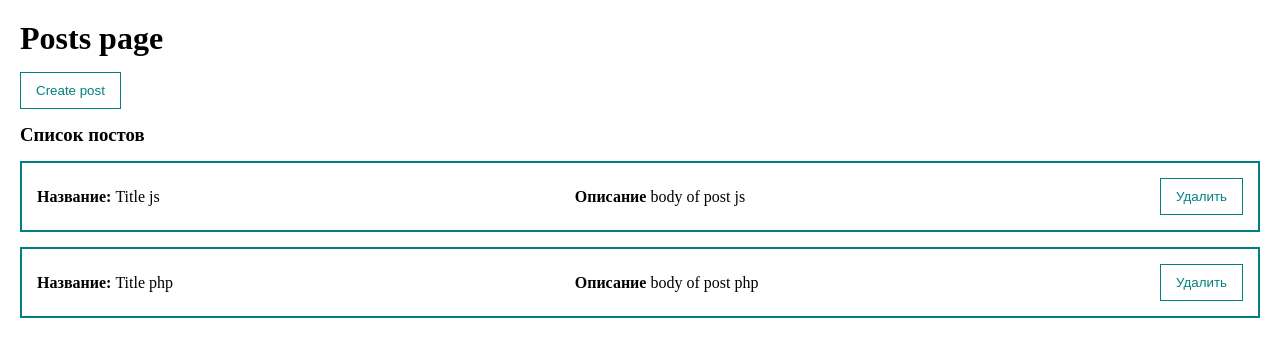
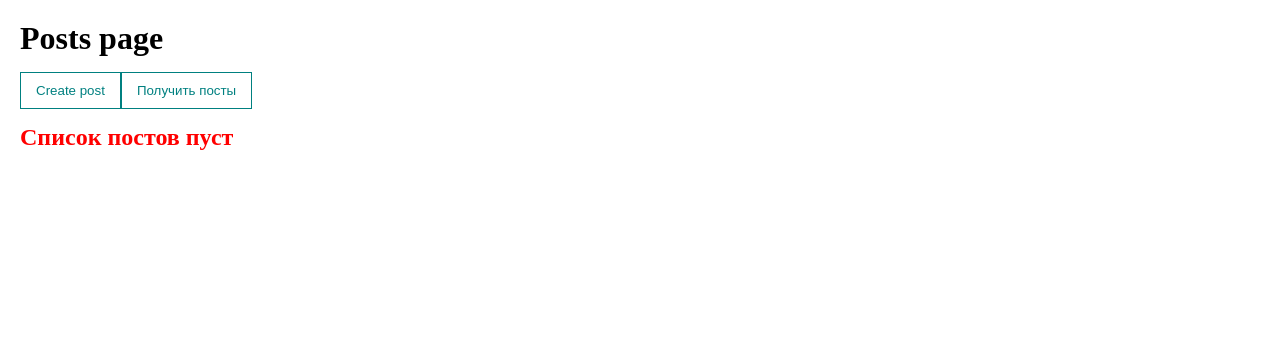
Before and after one commit to ALCOWEB/pharmagreen.ru, a Vue app in the folder front/: page / in a window 1280 px wide. Shown: the top 356 px of the page. Built offline with nearby package versions, Linux system fonts and the light colour scheme.

Commit message:
auth changes

```diff
--- a/front/src/App.vue
+++ b/front/src/App.vue
@@ -5,6 +5,10 @@
       @click="showDialog"
       style="margin: 15px 0"
     >Create post</my-button>
+    <my-button
+        @click="fetchPosts"
+        style="margin: 15px 0"
+    >Получить посты</my-button>
     <my-dialog v-model:show="dialogVisible">
       <post-form
           @create="createPost"
@@ -45,18 +49,7 @@
     },
     data() {
       return {
-        posts: [
-          {
-            id: 1,
-            title: 'Title js',
-            body: 'body of post js'
-          },
-          {
-            id: 2,
-            title: 'Title php',
-            body: 'body of post php'
-          },
-        ],
+        posts: [],
         dialogVisible: false
       }
     },
@@ -71,9 +64,10 @@
       showDialog() {
         this.dialogVisible = true
       },
-      async fetchUsers() {
+      async fetchPosts() {
         try {
-          const response = await axios
+          const response = await axios.get('https://jsonplaceholder.typicode.com/posts?_limit=10');
+          this.posts = response.data;
         } catch (e) {
           alert("error")
         }
```
Also changed, not shown: 2 other files (tests, documents, lock files or other folders).
